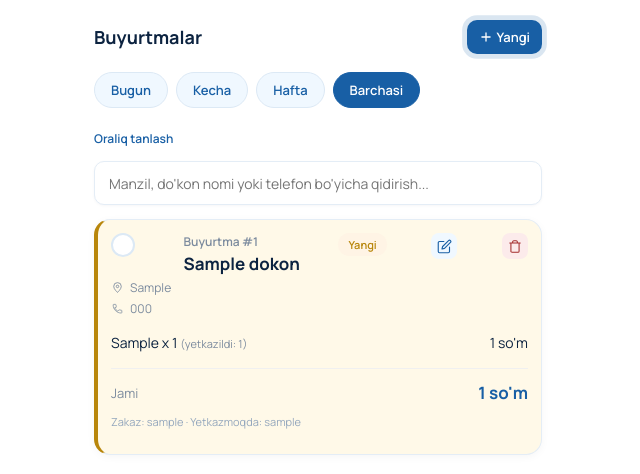
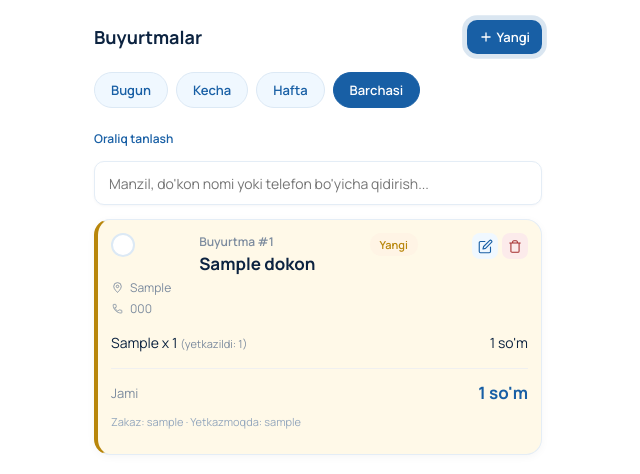
Before and after one commit to TNnodirbek/balance-system, a Django app: page /buyurtmalar/ in a window 1280 px wide. Shown: the top 474 px of the page, without its empty margins (322-962 px from the left). Run offline with Django 5.2, Linux system fonts and the light colour scheme; a user stored in the database is signed in; tables that the repository leaves empty hold one stand-in row (values such as "Sample post").

Commit message:
Tahrirlash va ochirish tugmalari orasidagi masofa kamaytirildi

```diff
--- a/templates/buyurtmalar/_kartalar.html
+++ b/templates/buyurtmalar/_kartalar.html
@@ -23,6 +23,7 @@
             </div>
             <span class="holat-pill holat-{{ buyurtma.holat }}">{% if buyurtma.qisman_yetkazilganmi %}&#9888; Qisman yetkazildi{% else %}{{ buyurtma.get_holat_display }}{% endif %}</span>
             {% if user.rol == 'menejer' or buyurtma.zakaz_olgan_id == user.id or buyurtma.yetkazishga_olgan_id == user.id %}
+            <div class="amallar-qobiq-buyurtma">
                 <a href="{% url 'buyurtma_tahrirlash' buyurtma.pk %}" class="tahrirlash-tugma-buyurtma" aria-label="Tahrirlash">
                     <svg width="15" height="15" viewBox="0 0 24 24" fill="none" stroke="currentColor" stroke-width="1.8"><path d="M11 4H4A2 2 0 0 0 2 6V20A2 2 0 0 0 4 22H18A2 2 0 0 0 20 20V13" stroke-linecap="round" stroke-linejoin="round"/><path d="M18.5 2.5A2.121 2.121 0 0 1 21.5 5.5L12 15L8 16L9 12L18.5 2.5Z" stroke-linecap="round" stroke-linejoin="round"/></svg>
                 </a>
@@ -32,6 +33,7 @@
                         <svg width="15" height="15" viewBox="0 0 24 24" fill="none" stroke="currentColor" stroke-width="1.8"><path d="M3 6H21M8 6V4A2 2 0 0 1 10 2H14A2 2 0 0 1 16 4V6M19 6V20A2 2 0 0 1 17 22H7A2 2 0 0 1 5 20V6H19Z" stroke-linecap="round" stroke-linejoin="round"/></svg>
                     </button>
                 </form>
+            </div>
             {% endif %}
         </div>
 
--- a/templates/buyurtmalar/royxat.html
+++ b/templates/buyurtmalar/royxat.html
@@ -298,6 +298,13 @@
             margin-bottom: 4px;
         }
 
+        .amallar-qobiq-buyurtma {
+            display: flex;
+            align-items: center;
+            gap: 4px;
+            flex-shrink: 0;
+        }
+
         .buyurtma-raqam {
             font-size: 12px;
             font-weight: 600;
@@ -322,7 +329,6 @@
             border-radius: 8px;
             background: #FCEBEB;
             color: #A32D2D;
-            margin-left: 6px;
             cursor: pointer;
             vertical-align: middle;
         }
@@ -346,7 +352,6 @@
             border-radius: 8px;
             background: #FCEBEB;
             color: #A32D2D;
-            margin-left: 6px;
             cursor: pointer;
             vertical-align: middle;
         }
@@ -360,7 +365,6 @@
             border-radius: 8px;
             background: #F0F8FF;
             color: #185FA5;
-            margin-left: 6px;
             vertical-align: middle;
         }
 
--- a/templates/dokonlar/royxat.html
+++ b/templates/dokonlar/royxat.html
@@ -119,7 +119,7 @@
             </a>
             {% endif %}
             {% if dokon_ochirish_ruxsati %}
-            <form method="post" action="{% url 'dokon_ochirish' dokon.pk %}" onsubmit="return confirm('Bu dokonni ochirishni tasdiqlaysizmi?');" style="display:inline;">
+            <form method="post" action="{% url 'dokon_ochirish' dokon.pk %}" onsubmit="return confirm('Bu dokonni ochirishni tasdiqlaysizmi?');" style="display:inline;{% if dokon_tahrirlash_ruxsati %}margin-left:-8px;{% endif %}">
                 {% csrf_token %}
                 <button type="submit" class="tahrirlash-tugma" style="background:#FCEBEB;color:#A32D2D;border:none;cursor:pointer;" aria-label="Ochirish">
                     <svg width="15" height="15" viewBox="0 0 24 24" fill="none" stroke="currentColor" stroke-width="1.8"><path d="M3 6H21M8 6V4A2 2 0 0 1 10 2H14A2 2 0 0 1 16 4V6M19 6V20A2 2 0 0 1 17 22H7A2 2 0 0 1 5 20V6H19Z" stroke-linecap="round" stroke-linejoin="round"/></svg>
--- a/templates/sotuv/partiya_batafsil.html
+++ b/templates/sotuv/partiya_batafsil.html
@@ -180,7 +180,7 @@
         .sarlavha-amallar {
             display: flex;
             align-items: center;
-            gap: 6px;
+            gap: 4px;
             margin-left: auto;
         }
 
@@ -391,7 +391,7 @@
         .harakat-amallar {
             display: flex;
             justify-content: flex-end;
-            gap: 6px;
+            gap: 4px;
             margin-top: 8px;
         }
 
--- a/templates/sotuv/royxati.html
+++ b/templates/sotuv/royxati.html
@@ -180,7 +180,7 @@
         .partiya-amallar {
             display: flex;
             justify-content: flex-end;
-            gap: 6px;
+            gap: 4px;
         }
 
         .partiya-ikonka {
```
Also changed, not shown: templates/ombor/royxat.html (+8 -1 lines). Lines whose indentation alone changed are shown as unchanged.
